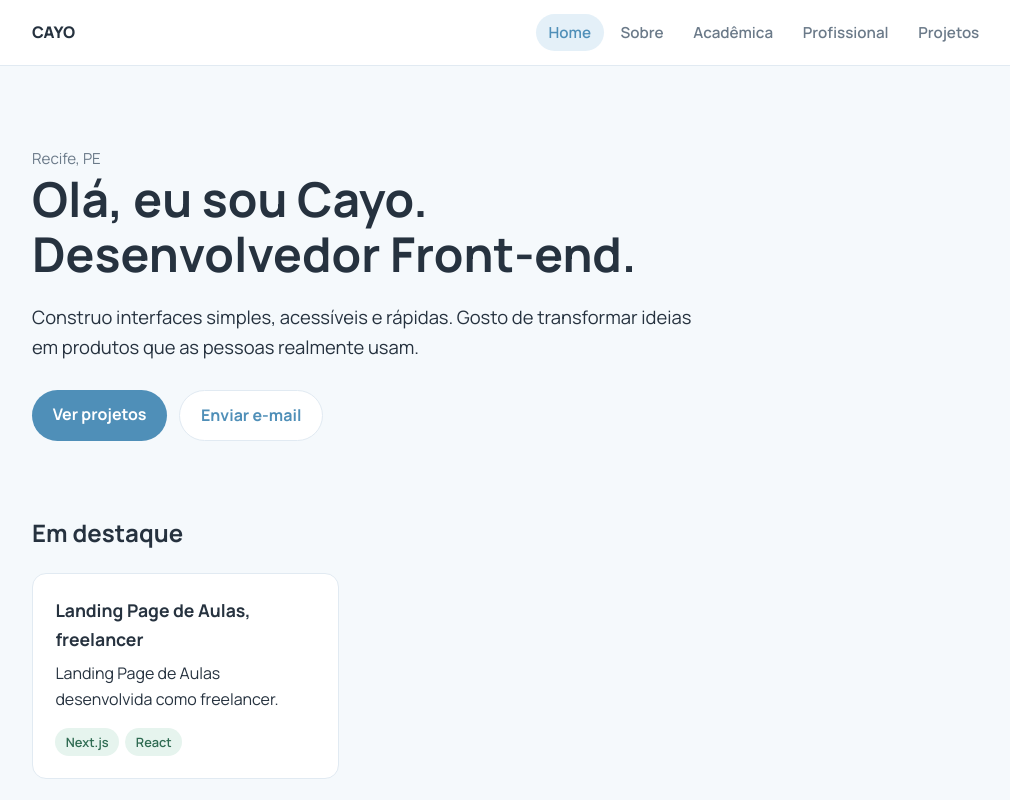
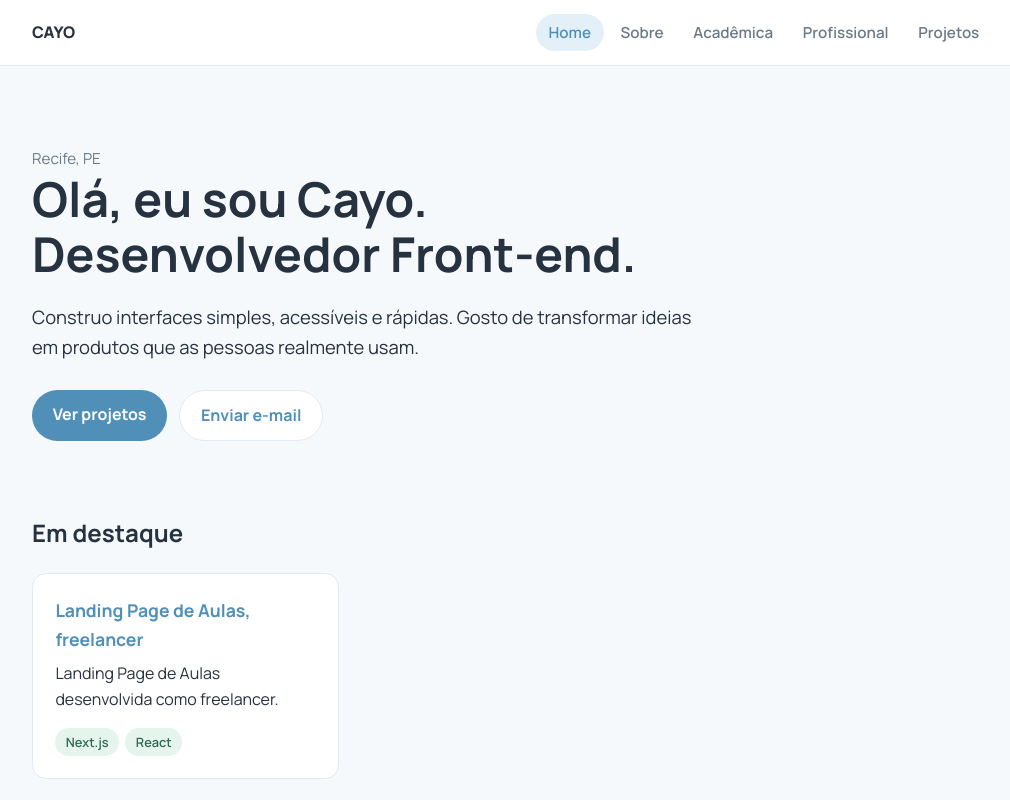
Before and after one commit to 1cayo/portifolio-frontend, a Next.js app: page / in a window 1280 px wide. Shown: the top 800 px of the page, without its empty margins (128-1138 px from the left). Built offline with nearby package versions, Linux system fonts and the light colour scheme.

Commit message:
feat(home): make featured project cards linkable with secure target blank

```diff
--- a/app/page.jsx
+++ b/app/page.jsx
@@ -22,11 +22,21 @@ export default function Home() {
         <div className="grid">
           {projects.map((p) => (
             <article key={p.name} className="card">
-              <h3>{p.name}</h3>
+              <h3>
+                {p.url ? (
+                  <a href={p.url} target="_blank" rel="noopener noreferrer">
+                    {p.name}
+                  </a>
+                ) : (
+                  p.name
+                )}
+              </h3>
               <p>{p.description}</p>
-              <ul className="chips">
-                {p.stack.map((s) => <li key={s}>{s}</li>)}
-              </ul>
+              {p.stack && p.stack.length > 0 && (
+                <ul className="chips">
+                  {p.stack.map((s) => <li key={s}>{s}</li>)}
+                </ul>
+              )}
             </article>
           ))}
         </div>
```
